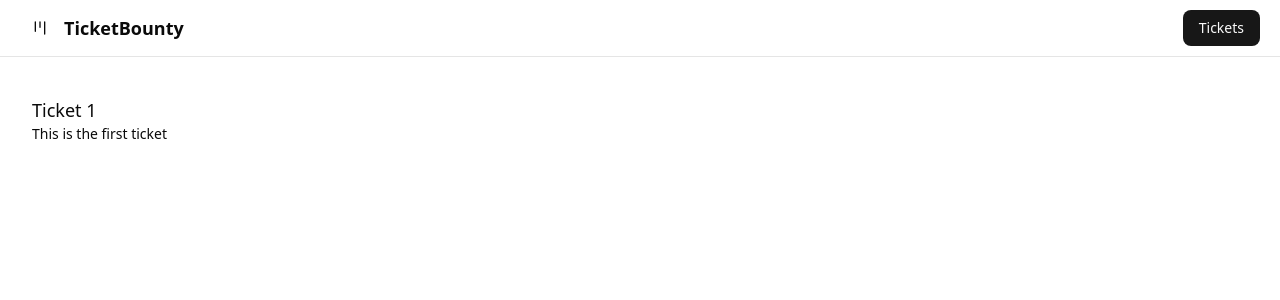
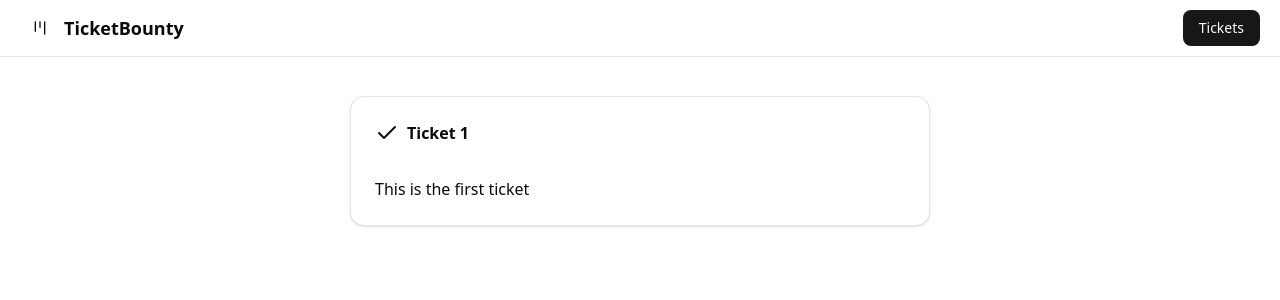
Before and after one commit to codeGoCodeNot/Ticket-system, a Next.js app: page /tickets/1 in a window 1280 px wide. Shown: the top 300 px of the page. Built offline with nearby package versions, Linux system fonts and the light colour scheme.

Commit message:
organizing feature folder

```diff
--- a/src/app/tickets/[ticketId]/page.tsx
+++ b/src/app/tickets/[ticketId]/page.tsx
@@ -1,6 +1,7 @@
 import Placeholder from "@/src/components/placeholder";
 import { Button } from "@/src/components/ui/button";
 import { initialTickets } from "@/src/data";
+import TicketItem from "@/src/features/ticket/components/ticket-item";
 import { ticketsPath } from "@/src/paths";
 import Link from "next/link";
 
@@ -31,8 +32,9 @@ const TicketPage = async ({ params }: TicketPageProps) => {
 
   return (
     <>
-      <h2 className="text-lg">{ticket.title}</h2>
-      <p className="text-sm">{ticket.content}</p>
+      <div className="flex justify-center animate-fade-from-top">
+        <TicketItem ticket={ticket} isDetail />
+      </div>
     </>
   );
 };
--- a/src/features/ticket/components/ticket-item.tsx
+++ b/src/features/ticket/components/ticket-item.tsx
@@ -3,22 +3,39 @@ import {
   CardHeader,
   CardTitle,
   CardContent,
-  CardFooter,
 } from "@/src/components/ui/card";
 import { ticketPath } from "@/src/paths";
 
 import Link from "next/link";
 import { Ticket } from "../../type";
 import { TICKET_ICONS } from "../../constants";
+import { SquareArrowOutUpRight } from "lucide-react";
+import { Button } from "@/src/components/ui/button";
+import clsx from "clsx";
 
 type TicketItemProps = {
   ticket: Ticket;
+  isDetail?: boolean;
 };
 
-const TicketItem = ({ ticket }: TicketItemProps) => {
+const TicketItem = ({ ticket, isDetail }: TicketItemProps) => {
+  const detailButton = (
+    <Button variant="outline" size="icon" asChild>
+      <Link href={ticketPath(ticket.id)} className="text-sm underline">
+        <SquareArrowOutUpRight className="h-4 w-4" />
+      </Link>
+    </Button>
+  );
+
   return (
     <>
-      <Card className="w-full max-w-[420px]" key={ticket.id}>
+      <div
+        className={clsx("w-full flex gap-x-1", {
+          "max-w-[580px]": isDetail,
+          "max-w-[420px]": !isDetail,
+        })}
+      >
+        <Card className="w-full" key={ticket.id}>
           <CardHeader>
             <CardTitle className="flex gap-x-2 items-center">
               <span>{TICKET_ICONS[ticket.status]}</span>
@@ -26,16 +43,20 @@ const TicketItem = ({ ticket }: TicketItemProps) => {
             </CardTitle>
           </CardHeader>
           <CardContent>
-          <span className="line-clamp-3 whitespace-break-spaces">
+            <span
+              className={clsx("whitespace-break-spaces", {
+                "line-clamp-3": !isDetail,
+              })}
+            >
               {ticket.content}
             </span>
           </CardContent>
-        <CardFooter>
-          <Link href={ticketPath(ticket.id)} className="text-sm underline">
-            View
-          </Link>
-        </CardFooter>
         </Card>
+
+        {!isDetail && (
+          <div className="flex flex-col gap-y-1">{detailButton}</div>
+        )}
+      </div>
     </>
   );
 };
```
Lines whose indentation alone changed are shown as unchanged.
